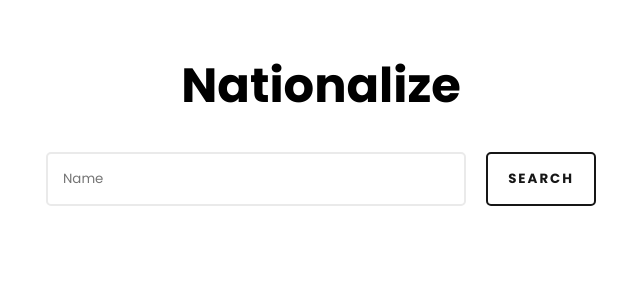
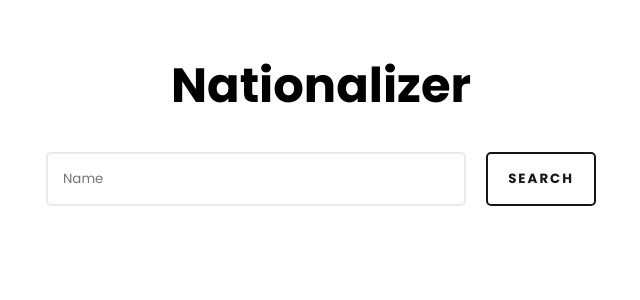
Before and after one commit to parav-jaikrishan/react, a React (Create React App) app in the folder nationalize/: page / in a window 1280 px wide. Shown: the top 300 px of the page, without its empty margins (319-959 px from the left). Built offline with nearby package versions, Linux system fonts and the light colour scheme.

Commit message:
Matched title and heading with site name

```diff
--- a/nationalize/public/index.html
+++ b/nationalize/public/index.html
@@ -12,7 +12,7 @@
     <link rel="preconnect" href="https://fonts.googleapis.com">
     <link rel="preconnect" href="https://fonts.gstatic.com" crossorigin>
     <link href="https://fonts.googleapis.com/css2?family=Poppins:wght@200;300;400;500;600;700;800;900&display=swap" rel="stylesheet">
-    <title>Nationalize</title>
+    <title>Nationalizer</title>
   </head>
   <body>
     <noscript>You need to enable JavaScript to run this app.</noscript>
--- a/nationalize/src/components/Header/header.js
+++ b/nationalize/src/components/Header/header.js
@@ -2,6 +2,6 @@
 
 export default function Header() {
     return (
-        <h1>Nationalize</h1>
+        <h1>Nationalizer</h1>
     )
 }
```
